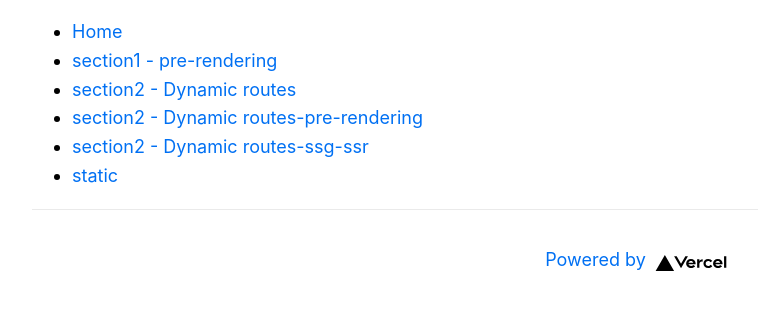
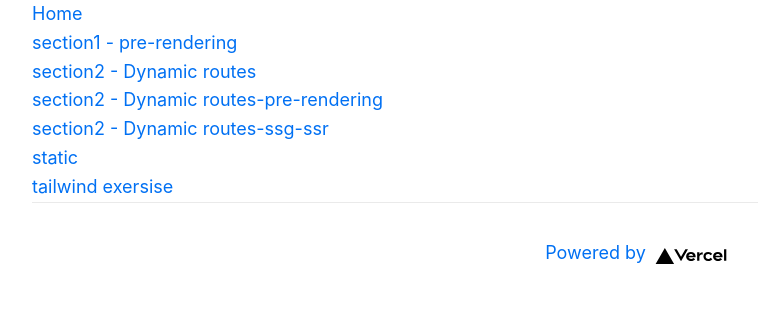
Before and after one commit to choiseongjun/next-tutorial, a Next.js app: page / in a window 1280 px wide. Shown: the top 310 px of the page, without its empty margins (4-762 px from the left). Built offline with nearby package versions, Linux system fonts and the light colour scheme.

Commit message:
setting tailwind

```diff
--- a/pages/_app.tsx
+++ b/pages/_app.tsx
@@ -1,7 +1,7 @@
-import '../styles/globals.css'
+import "../styles/globals.css";
 
 function MyApp({ Component, pageProps }) {
-  return <Component {...pageProps} />
+  return <Component {...pageProps} />;
 }
 
-export default MyApp
+export default MyApp;
--- a/pages/index.tsx
+++ b/pages/index.tsx
@@ -83,6 +83,15 @@ export default function Home() {
             <a>static</a>
           </Link>
         </li>
+        <li>
+          <Link
+            href={{
+              pathname: "/tailwind/",
+            }}
+          >
+            <a>tailwind exersise</a>
+          </Link>
+        </li>
       </ul>
 
       <footer className={styles.footer}>
--- /dev/null
+++ b/pages/tailwind/index.tsx
@@ -0,0 +1,23 @@
+import React from "react";
+
+const index = () => {
+  return (
+    <div>
+      <h1 className="text-3xl font-bold underline">Hello world!</h1>
+      <div className="grid grid-cols-1 tablet:grid-cols-2 laptop:grid-cols-3 desktop:grid-cols-4"></div>
+      <div className="columns-2">
+        <p>Well, let me tell you something, ...</p>
+        <p className="break-before-column">Sure, go ahead, laugh...</p>
+        <p>Maybe we can live without...</p>
+        <p>Look. If you think this is...</p>
+      </div>
+      <div className="flex flex-row">
+        <div className="basis-1/4">01</div>
+        <div className="basis-1/4">02</div>
+        <div className="basis-1/2">03</div>
+      </div>
+    </div>
+  );
+};
+
+export default index;
--- /dev/null
+++ b/postcss.config.js
@@ -0,0 +1,7 @@
+// postcss.config.js
+module.exports = {
+  plugins: {
+    tailwindcss: {},
+    autoprefixer: {},
+  },
+};
--- a/styles/globals.css
+++ b/styles/globals.css
@@ -1,3 +1,6 @@
+@tailwind base;
+@tailwind components;
+@tailwind utilities;
 html,
 body {
   padding: 0;
--- /dev/null
+++ b/tailwind.config.js
@@ -0,0 +1,33 @@
+module.exports = {
+  content: [
+    "./pages/**/*.{js,ts,jsx,tsx}",
+    "./components/**/*.{js,ts,jsx,tsx}",
+  ],
+  theme: {
+    fontFamily: {
+      sans: ["Graphik", "sans-serif"],
+    },
+    extend: {
+      flexGrow: {
+        2: "2",
+        3: "3",
+      },
+      zIndex: {
+        60: "60",
+        70: "70",
+        80: "80",
+        90: "90",
+        100: "100",
+      },
+    },
+    screens: {
+      tablet: "640px",
+      laptop: "1024px",
+      desktop: "1280px",
+    },
+  },
+  plugins: [
+    require("@tailwindcss/typography"),
+    require("@tailwindcss/aspect-ratio"),
+  ],
+};
```
Also changed, not shown: package.json (+8 -1 lines), 1 other file (tests, documents, lock files or other folders).
